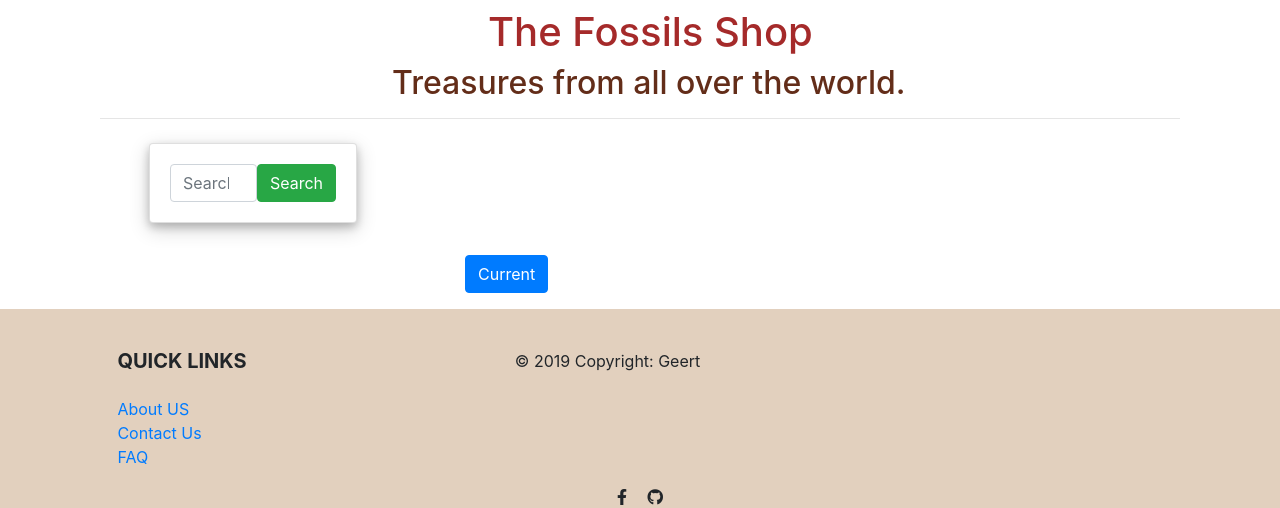
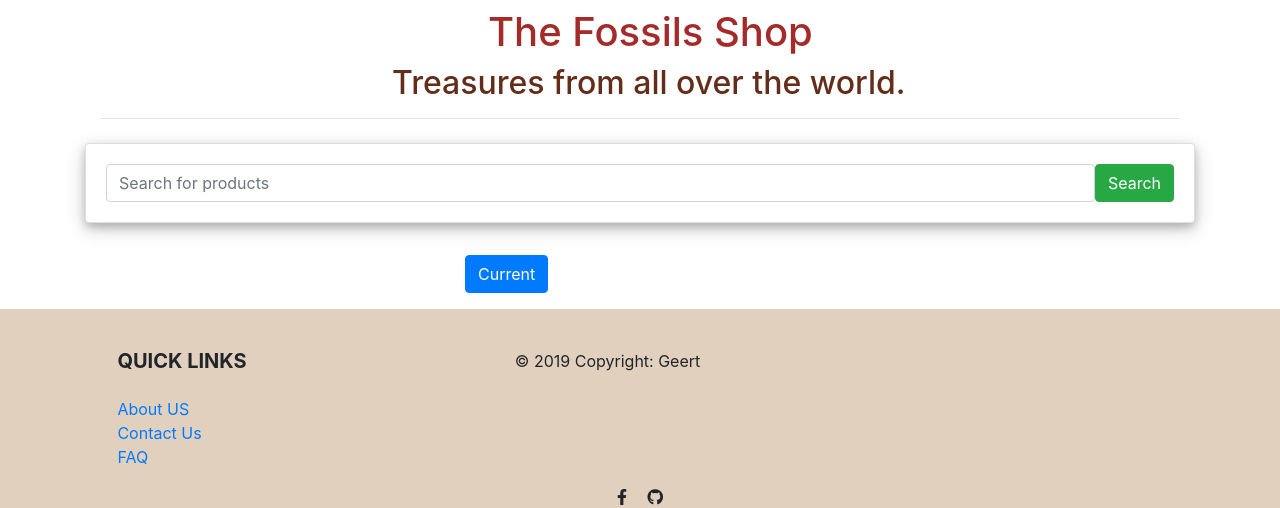
Before and after one commit to codingwithgeert/fossil-website, a Django app: template shop/templates/shop/index.html in a window 1280 px wide. Shown: the part 1076-1584 px from the top of the page. Run offline with Django 3.2, Linux system fonts and the light colour scheme; the template is opened without the code that fills it, so the values that code supplies are empty; parts of the project's set-up code (start-up, migrations or seed data) failed here and were passed over; some libraries are stand-ins or nearby versions.

Commit message:
custom css added

```diff
--- a/static/css/custom.css
+++ b/static/css/custom.css
@@ -4,6 +4,16 @@ body {
     height: 100%;
 }
 
+.page-link {
+    /* position: relative; */
+    /* display: block; */
+    /* padding: 0.5rem .75rem; */
+    margin-left: 57px;
+    /* line-height: 1.25; */
+    /* color: #007bff; */
+    /* background-color: #fff; */
+    /* border: 1px solid #dee2e6; */
+}
 
 .header-bar {
     background-color: #682e23 !important;
@@ -12,7 +22,7 @@ body {
 
 
 
-.navbar-light .navbar-nav .active>.nav-link{
+.navbar-light .navbar-nav .active>.nav-link {
     color: #632d19;
 
 }
@@ -21,10 +31,10 @@ body {
     color: #632d19;
 }
 
-.card{
-     width: 250px;
-  box-shadow: 0 4px 8px 0 rgba(0, 0, 0, 0.2), 0 6px 20px 0 rgba(0, 0, 0, 0.19);
-  text-align: center;
+.card {
+    width: 250px;
+    box-shadow: 0 4px 8px 0 rgba(0, 0, 0, 0.2), 0 6px 20px 0 rgba(0, 0, 0, 0.19);
+    text-align: center;
 }
 
 h1 {
@@ -38,19 +48,19 @@ h2 {
     font-size: 2rem;
 }
 
-.search-card{
+.search-card {
     width: 19rem;
     margin-left: -4.8rem;
 }
 
 
-.card-text{
-    color:green;
+.card-text {
+    color: green;
     font-weight: 700;
 }
 
-.card-title h3{
-    font-size:1rem;
+.card-title h3 {
+    font-size: 1rem;
     font-weight: 750;
 }
 
@@ -74,7 +84,12 @@ h2 {
 .card {
     width: 13rem;
     margin-bottom: 2rem;
-    margin-left: 4rem;
+    margin-left: 5rem;
+}
+
+.search-bar {
+    width: 100%;
+    margin-left: 0;
 }
 
 .pt-4 {
@@ -82,7 +97,9 @@ h2 {
     background-color: #E2D0BE;
 }
 
-.im-trophy:before, .im-globe:before, .im-timer:before {
+.im-trophy:before,
+.im-globe:before,
+.im-timer:before {
     color: #E1B07E;
 
 }
```
